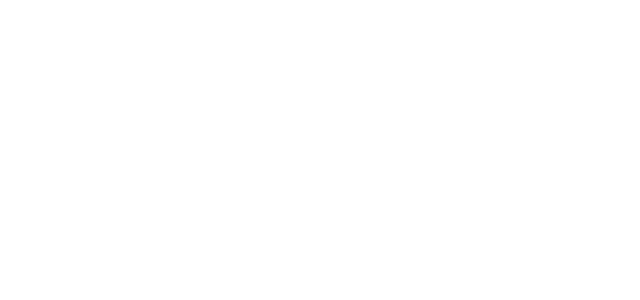
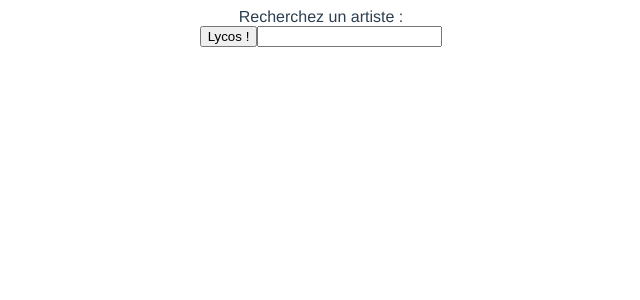
Before and after one commit to Audie80/lastfm, a Vue app: page / in a window 1280 px wide. Shown: the top 300 px of the page, without its empty margins (319-959 px from the left). Built offline with nearby package versions, Linux system fonts and the light colour scheme.

Commit message:
Formulaire de recherche et fetch

```diff
--- a/src/App.vue
+++ b/src/App.vue
@@ -1,8 +1,33 @@
 <template>
   <div id="app">
+    <searchArtist @sendResult="setResult" :apiKey="apiKey" :rootUrl="rootUrl" />
 
   </div>
 </template>
+
+<script>
+import searchArtist from './components/searchArtist.vue'
+
+  export default {
+    name: 'App',
+    components: {
+      searchArtist
+    },
+    data: function () {
+      return {
+        apiKey: 'ce293d59001221f0545c8848c71d7ec6',
+        sharedSecret: '5508f416960b2426cbf4176a6d14257b',
+        rootUrl: 'http://ws.audioscrobbler.com/2.0/',
+        searchResults: ''
+      }
+    },
+    methods: {
+      setResult: function (result) {
+        this.searchResults = result
+      }
+    }
+  }
+</script>
 
 <style lang="scss">
 #app {
--- /dev/null
+++ b/src/components/searchArtist.vue
@@ -0,0 +1,54 @@
+<template>
+    <div>
+        <form @submit.prevent=search>
+            <label for="inputSearch">Recherchez un artiste :</label>
+            <br />
+            <button>Lycos !</button>
+            <input type="text" id="inputSearch" v-model.trim="artistName" />
+        </form>
+        <!-- <ul>
+            <li
+            v-for="(searchResult, index) of searchResults" :key="index">{{ searchResult.name }}
+            </li>
+        </ul>
+        <div>{{ searchResults.results.artistmatches.artist }}</div> -->
+    </div>
+</template>
+
+<script>
+    export default {
+        name: 'searchArtist',
+        data: function () {
+            return {
+                artistName: '',
+                searchResults: null
+            }
+        },
+        props: {
+            apiKey: String,
+            rootUrl: String
+        },
+        computed: {
+            url: function () {
+                return `${this.rootUrl}?method=artist.search&artist=${this.artistName}&api_key=${this.apiKey}&format=json`
+            }
+        },
+        watch: {
+            searchResults: function () {
+                this.$emit('sendResult', this.searchResults)
+            }
+        },
+        methods: {
+            search: async function () {
+                try {
+                    let response = await fetch(this.url)
+                    let result = await response.json()
+                    this.searchResults = result.results.artistmatches.artist
+                    this.artistName = ''
+                } catch(err) {
+                    console.log(err)
+                }
+            }
+        }
+    }
+</script>
```
Also changed, not shown: src/components/HelloWorld.vue (+4 -4 lines), codeLastFM.txt (added), src/components/searchResultsArtist.vue (added).
